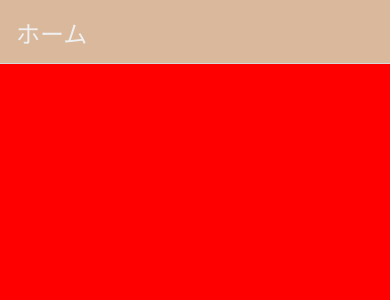
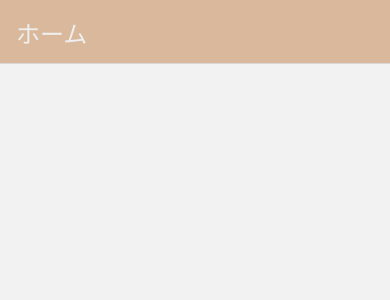
Before and after one commit to ken0426/eatLimit-app2.0, a React Native app: screen /homeScreen in a window 390 px wide. Shown: the top 300 px of the page. Built offline with nearby package versions, Linux system fonts and the light colour scheme.

Commit message:
[fix] 不要な記述の削除

```diff
--- a/src/components/HomeScreen.tsx
+++ b/src/components/HomeScreen.tsx
@@ -40,7 +40,6 @@ export default HomeScreen;
 const styles = StyleSheet.create({
   contents: {
     height: 100,
-    backgroundColor: 'red',
   },
   topBar: {
     height: 180,
```
